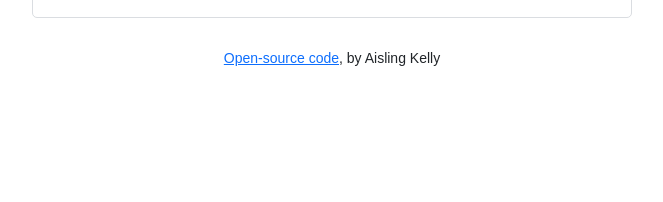
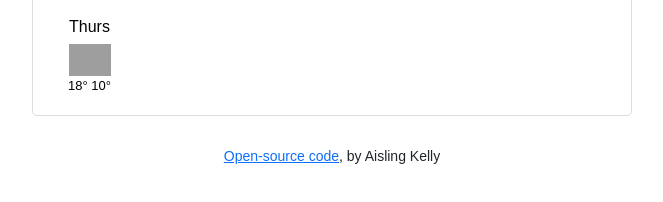
Before and after one commit to aislingkelly636/WeatherApp, a plain HTML site: page index.html in a window 1280 px wide. Shown: the part 268-470 px from the top of the page, without its empty margins (308-971 px from the left). Drawn offline with nearby package versions, Linux system fonts and the light colour scheme; no server answers; grey boxes are pictures that could not be loaded.

Commit message:
Added weather forecast html css

```diff
--- a/index.html
+++ b/index.html
@@ -19,45 +19,48 @@
       <div class="weatherApp-wrapper">
         <div class="weatherApp">
           <form id="search-form" class="mb-3">
-              <div class = "row">
+            <div class="row">
               <div class="col-5">
                 <input
                   type="search"
                   placeholder="Search for a city"
-                                class ="form-contol"
+                  class="form-contol"
                   autocomplete="off"
                   id="city-input"
                 />
               </div>
               <div class="col-3">
                 <div>
-                                <input type="submit" value="Search" class="btn btn-primary w-100" />
+                  <input
+                    type="submit"
+                    value="Search"
+                    class="btn btn-primary w-100"
+                  />
                 </div>
-
               </div>
-
               <div class="col-3">
-                                <div><input id="current-location-button" value ="Show Location" class="btn btn-primary w-90"/></div>
-
+                <div>
+                  <input
+                    id="current-location-button"
+                    value="Show Location"
+                    class="btn btn-primary w-90"
+                  />
+                </div>
               </div>
             </div>
           </form>
 
-            <div class = "overview">
-              <h1 id = "city"></h1>
+          <div class="overview">
+            <h1 id="city"></h1>
             <ul>
-                <li>Last updated: <span id = "date"></span></li>
+              <li>Last updated: <span id="date"></span></li>
               <li><span id="description"></span></li>
             </ul>
           </div>
-            <div class = "row">
+          <div class="row">
             <div class="col-6">
               <div class="de-flex weather-temperature">
-              <img
-                src=""
-                alt="Clear"
-                id="icon"
-              />
+                <img src="" alt="Clear" id="icon" />
                 <strong id="actual-temperature"></strong>
                 <span class="units">
                   <a href="#" id="celsius-link" class="active"> ℃</a> |
@@ -66,7 +69,6 @@
               </div>
             </div>
           </div>
-
           <div class="col-6">
             <ul>
               <li>Humidity: <span id="humidity"></span>%</li>
@@ -74,16 +76,32 @@
               <li>Real feel: <span id="real-feel"></span>℃</li>
             </ul>
           </div>
+
+          <div class="weather-forecast">
+            <div class="row">
+              <div class="col-2">
+                <div class="weather-forecast-date">
+                  <h6>Thurs</h6>
+                  <img
+                    src="http://openweathermap.org/img/wn/10d@2x.png"
+                    alt="few clouds"
+                    width="42"
+                  />
+                  <div class="weather-forecast-temperatures">
+                    <span class="weather-forecast-temperatures-max"> 18°</span>
+                    <span class="weather-forecast-temperatures-min"> 10°</span>
                   </div>
                 </div>
-
+              </div>
+            </div>
+          </div>
+        </div>
+      </div>
       <small
-          ><a
-            href="https://github.com/aislingkelly636/WeatherApp"
-            target="_blank"
+        ><a href="https://github.com/aislingkelly636/WeatherApp" target="_blank"
           >Open-source code</a
-          >, by Aisling Kelly</small>
-      </div>
+        >, by Aisling Kelly</small
+      >
     </div>
     <script src="app.js"></script>
   </body>
--- a/style.css
+++ b/style.css
@@ -81,7 +81,7 @@ li:first-letter {
 
 .weather-forecast-date {
   font-size: 16px;
-  opacity: 0.5;
+  opacity: 1;
 }
 
 .weather-forecast-temperature-min {
```
Lines whose indentation alone changed are shown as unchanged.
